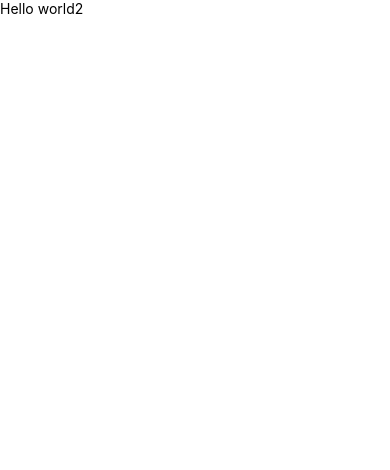
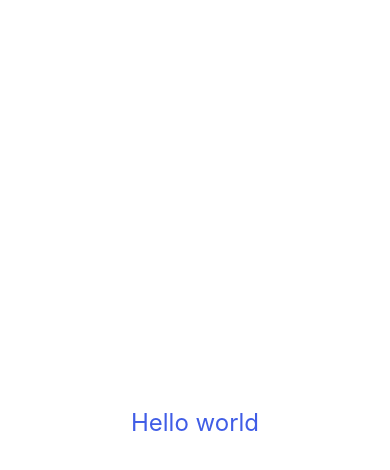
Before and after one commit to abhi62/instagram-fullstack-app, a React Native app: screen / in a window 390 px wide. Shown: the top 470 px of the page. Built offline with nearby package versions, Linux system fonts and the light colour scheme.

Commit message:
added global them

```diff
--- a/App.tsx
+++ b/App.tsx
@@ -1,9 +1,11 @@
 import {Text, View} from "react-native";
+import colors from "./src/theme/colors";
+import fonts from "./src/theme/fonts";
 
 const App = () => {
   return (
-    <View>
-      <Text>Hello world2</Text>
+    <View style={{flex: 1, alignItems: "center", justifyContent: "center"}}>
+      <Text style={{color: colors.primary, fontSize: fonts.size.xlg}}>Hello world</Text>
     </View>
   );
 };
--- /dev/null
+++ b/src/theme/colors.ts
@@ -0,0 +1,10 @@
+const colors = {
+  primary: '#405DE6',
+  secondary: '',
+  white: '#fff',
+  black: '#000',
+  gray: '#666666',
+  lightGray: '#cccccc',
+};
+
+export default colors;
--- /dev/null
+++ b/src/theme/fonts.ts
@@ -0,0 +1,17 @@
+const size = {
+  xs: 10,
+  s: 12,
+  default: 14,
+  md: 16,
+  lg: 20,
+  xlg: 24,
+};
+const weight = {
+  full: '900',
+  semi: '600',
+  bold: 'bold',
+  normal: 'normal',
+  thin: '400',
+};
+
+export default { size, weight };
```
